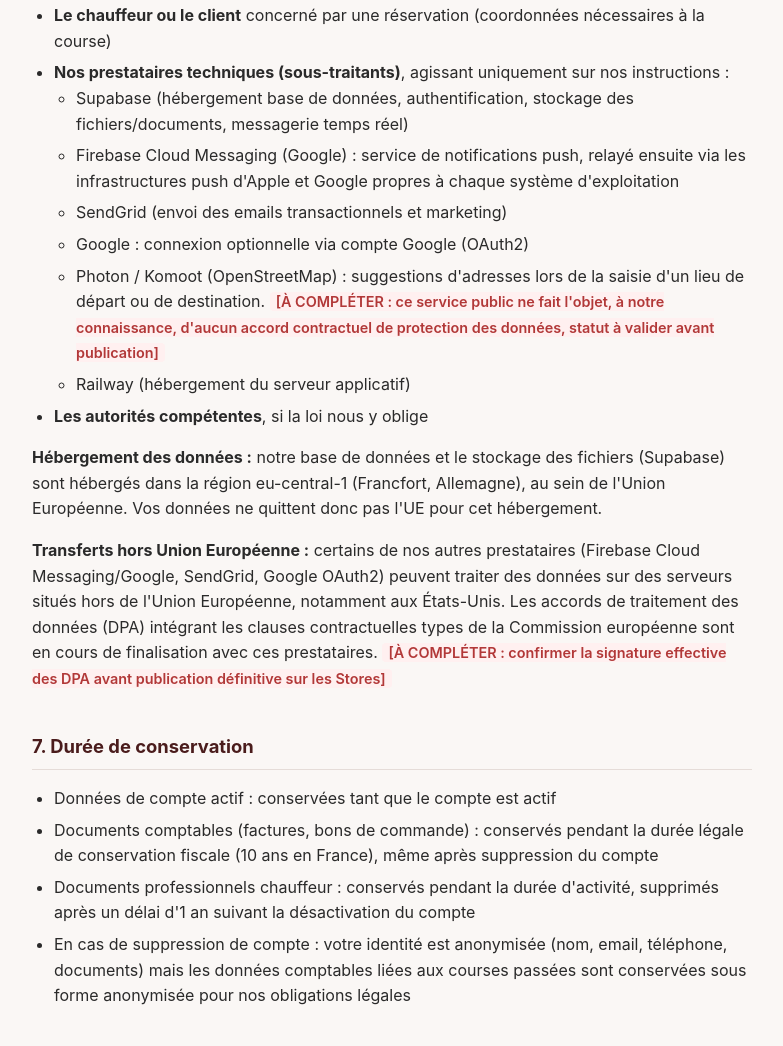
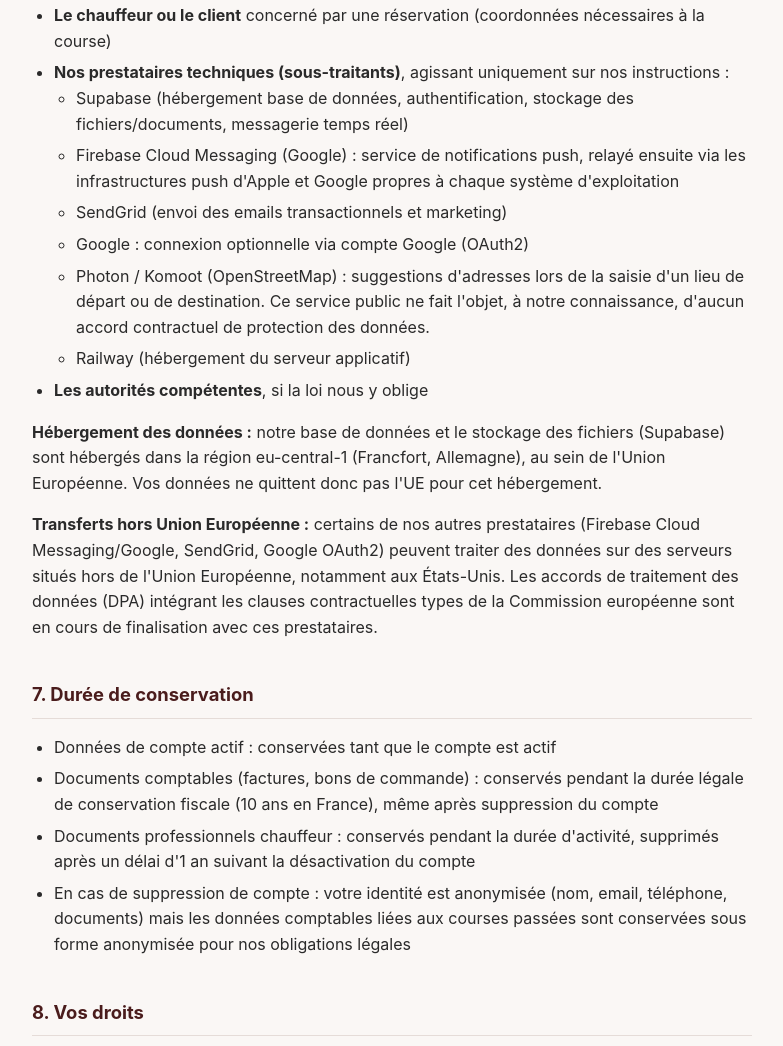
Before and after one commit to mon-vtc/EasyVTC_Legal, a website: page public/index.html in a window 1280 px wide. Shown: the part 3087-4133 px from the top of the page, without its empty margins (248-1031 px from the left). Drawn offline with Linux system fonts and the light colour scheme.

Commit message:
chore: retire les balises À COMPLÉTER, texte final sur DPA et Photon/Komoot

```diff
--- a/public/index.html
+++ b/public/index.html
@@ -171,14 +171,14 @@
         <li>Firebase Cloud Messaging (Google) : service de notifications push, relayé ensuite via les infrastructures push d'Apple et Google propres à chaque système d'exploitation</li>
         <li>SendGrid (envoi des emails transactionnels et marketing)</li>
         <li>Google : connexion optionnelle via compte Google (OAuth2)</li>
-        <li>Photon / Komoot (OpenStreetMap) : suggestions d'adresses lors de la saisie d'un lieu de départ ou de destination. <span class="placeholder">[À COMPLÉTER : ce service public ne fait l'objet, à notre connaissance, d'aucun accord contractuel de protection des données, statut à valider avant publication]</span></li>
+        <li>Photon / Komoot (OpenStreetMap) : suggestions d'adresses lors de la saisie d'un lieu de départ ou de destination. Ce service public ne fait l'objet, à notre connaissance, d'aucun accord contractuel de protection des données.</li>
         <li>Railway (hébergement du serveur applicatif)</li>
       </ul>
     </li>
     <li><strong>Les autorités compétentes</strong>, si la loi nous y oblige</li>
   </ul>
   <p><strong>Hébergement des données :</strong> notre base de données et le stockage des fichiers (Supabase) sont hébergés dans la région eu-central-1 (Francfort, Allemagne), au sein de l'Union Européenne. Vos données ne quittent donc pas l'UE pour cet hébergement.</p>
-  <p><strong>Transferts hors Union Européenne :</strong> certains de nos autres prestataires (Firebase Cloud Messaging/Google, SendGrid, Google OAuth2) peuvent traiter des données sur des serveurs situés hors de l'Union Européenne, notamment aux États-Unis. Les accords de traitement des données (DPA) intégrant les clauses contractuelles types de la Commission européenne sont en cours de finalisation avec ces prestataires. <span class="placeholder">[À COMPLÉTER : confirmer la signature effective des DPA avant publication définitive sur les Stores]</span></p>
+  <p><strong>Transferts hors Union Européenne :</strong> certains de nos autres prestataires (Firebase Cloud Messaging/Google, SendGrid, Google OAuth2) peuvent traiter des données sur des serveurs situés hors de l'Union Européenne, notamment aux États-Unis. Les accords de traitement des données (DPA) intégrant les clauses contractuelles types de la Commission européenne sont en cours de finalisation avec ces prestataires.</p>
 
   <h2>7. Durée de conservation</h2>
   <ul>
```
